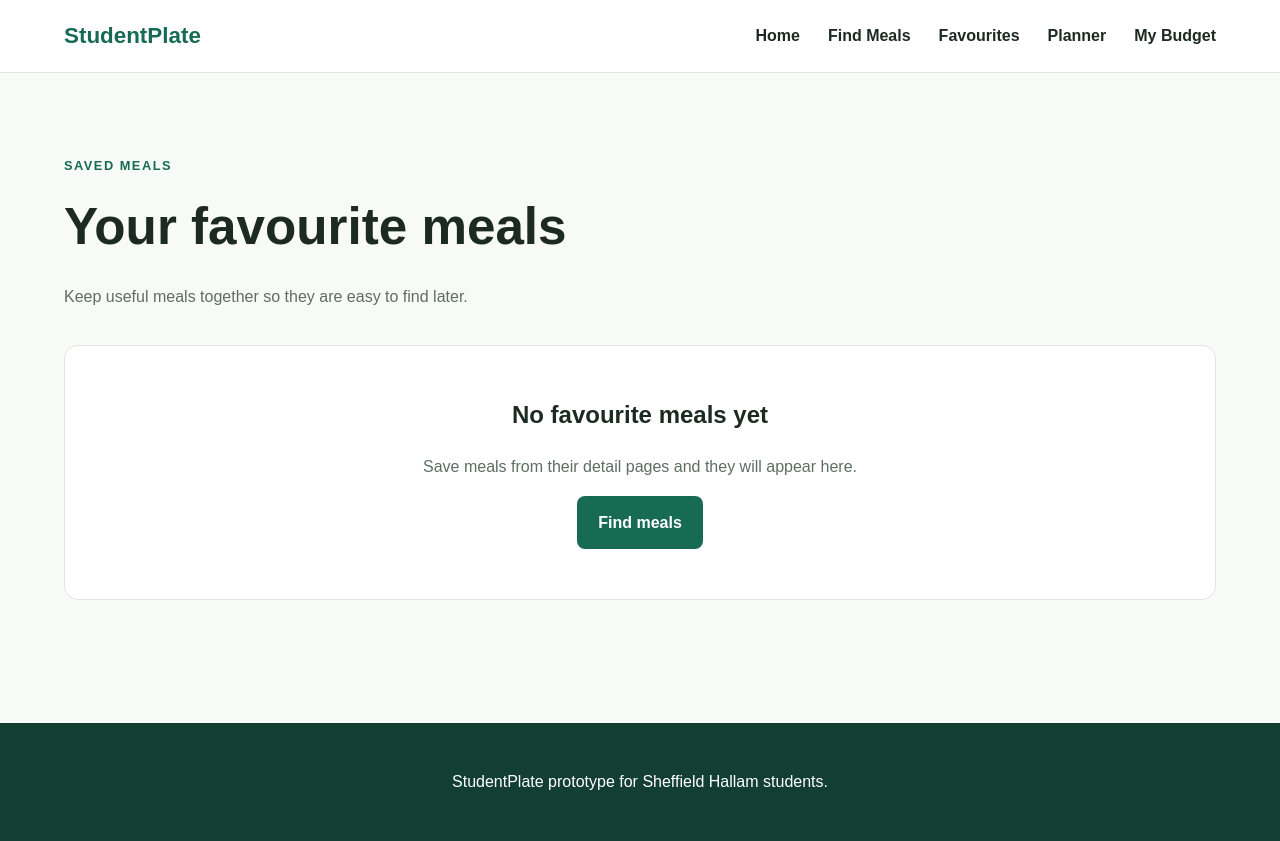
After one commit to C1028030/studentplate, a Django app: page /favourites/ in a window 1280 px wide. The commit adds this page. Run offline with Django 5.2, Linux system fonts and the light colour scheme.

Commit message:
added session-based favourite meals

```diff
--- a/meals/static/meals/css/style.css
+++ b/meals/static/meals/css/style.css
@@ -1031,3 +1031,81 @@ a {
         flex-direction: column;
     }
 }
+
+/* Favourite controls */
+
+.favourite-action {
+    margin: 25px 0;
+}
+
+.favourite-button {
+    padding: 11px 16px;
+
+    background-color: #ffffff;
+    border: 1px solid #176b52;
+    border-radius: 8px;
+
+    color: #176b52;
+    cursor: pointer;
+    font: inherit;
+    font-weight: bold;
+}
+
+.favourite-button:hover {
+    background-color: #eaf5ef;
+}
+
+.saved-favourite {
+    background-color: #176b52;
+    color: #ffffff;
+}
+
+.saved-favourite:hover {
+    background-color: #0e4f3c;
+}
+
+/* Favourites page */
+
+.favourites-page {
+    max-width: 1200px;
+    min-height: 650px;
+    margin: 0 auto;
+    padding: 70px 24px;
+}
+
+.favourites-heading {
+    margin-bottom: 35px;
+}
+
+.favourites-heading h1 {
+    margin: 8px 0 12px;
+    font-size: 3.2rem;
+}
+
+.favourites-heading > p:last-child {
+    color: #5e6d65;
+}
+
+.empty-favourites {
+    padding: 50px;
+
+    background-color: #ffffff;
+    border: 1px solid #dfe7e2;
+    border-radius: 14px;
+
+    text-align: center;
+}
+
+.empty-favourites h2 {
+    margin-top: 0;
+}
+
+.empty-favourites p {
+    color: #5e6d65;
+}
+
+@media (max_width: 750px) {
+    .favourites-heading h1 {
+        font-size: 2.5rem;
+    }
+}
--- a/meals/templates/meals/base.html
+++ b/meals/templates/meals/base.html
@@ -16,6 +16,7 @@
             <ul class="nav-links">
                 <li><a href="{% url 'home' %}">Home</a></li>
                 <li><a href="{% url 'meal_list' %}">Find Meals</a></li>
+                <li><a href="{% url 'favourites' %}">Favourites</a></li>
                 <li>
                     <a href="{% url 'planner' %}">
                         Planner
--- /dev/null
+++ b/meals/templates/meals/favourites.html
@@ -0,0 +1,76 @@
+{% extends "meals/base.html" %}
+
+
+{% block title %}
+    Favourites | StudentPlate
+{% endblock %}
+
+
+{% block content %}
+    <section class="favourites-page">
+        <div class="favourites-heading">
+            <p class="eyebrow">Saved meals</p>
+
+            <h1>Your favourite meals</h1>
+
+            <p>
+                Keep useful meals together so they are easy to find later.
+            </p>
+        </div>
+
+        {% if favourite_meals %}
+            <div class="meal-grid">
+                {% for meal in favourite_meals %}
+                    <article class="meal-card">
+                        <div class="meal-card-content">
+                            <p class="meal-category">
+                                {{ meal.category }}
+                            </p>
+
+                            <h2>
+                                <a href="{% url 'meal_detail' meal.id %}">
+                                    {{ meal.name }}
+                                </a>
+                            </h2>
+
+                            <p>{{ meal.description }}</p>
+
+                            <div class="meal-information">
+                                <strong>
+                                    £{{ meal.price|floatformat:2 }}
+                                </strong>
+
+                                <span>
+                                    {{ meal.prep_time }} minutes
+                                </span>
+                            </div>
+
+                            <a
+                                class="meal-link"
+                                href="{% url 'meal_detail' meal.id %}"
+                            >
+                                View meal details →
+                            </a>
+                        </div>
+                    </article>
+                {% endfor %}
+            </div>
+        {% else %}
+            <div class="empty-favourites">
+                <h2>No favourite meals yet</h2>
+
+                <p>
+                    Save meals from their detail pages and they will
+                    appear here.
+                </p>
+
+                <a
+                    class="button primary-button"
+                    href="{% url 'meal_list' %}"
+                >
+                    Find meals
+                </a>
+            </div>
+        {% endif %}
+    </section>
+{% endblock %}
--- a/meals/urls.py
+++ b/meals/urls.py
@@ -31,4 +31,10 @@ urlpatterns = [
         views.remove_from_planner,
         name="remove_from_planner",
     ),
+
+    path("favourites/", views.favourites, name="favourites"),
+
+    path("favourites/add/<int:meal_id>/", views.add_favourite, name="add_favourite"),
+
+    path("favourites/remove/<int:meal_id>/", views.remove_favourite, name="remove_favourite"),
 ]
--- a/meals/views.py
+++ b/meals/views.py
@@ -86,6 +86,7 @@ def meal_list(request):
     return render(request, "meals/meal_list.html", context)
 
 # Displays complete information for one meal
+# Displays the complete information for one meal
 def meal_detail(request, meal_id):
     meal = get_object_or_404(
         Meal,
@@ -93,9 +94,17 @@ def meal_detail(request, meal_id):
         is_available=True,
     )
 
+    favourite_ids = request.session.get(
+        "favourite_meals",
+        [],
+    )
+
     context = {
         "meal": meal,
         "days_of_week": DAYS_OF_WEEK,
+
+        # Controls which favourite button is displayed
+        "is_favourite": meal.id in favourite_ids,
     }
 
     return render(request, "meals/meal_detail.html", context)
@@ -305,3 +314,76 @@ def remove_from_planner(request, meal_id):
         request.session.modified = True
 
     return redirect("planner")
+
+# Displays user's saved favourite meals
+def favourites(request):
+    favourite_ids = request.session.get(
+        "favourite_meals",
+        [],
+    )
+
+    available_meals = Meal.objects.filter(
+        id__in=favourite_ids,
+        is_available=True,
+    )
+
+    meals_by_id = {
+        meal.id: meal
+        for meal in available_meals
+    }
+
+    # Preserve the order in which meals were saved
+    favourite_meals = [
+        meals_by_id[meal_id]
+        for meal_id in favourite_ids
+        if meal_id in meals_by_id
+    ]
+
+    context = {
+        "favourite_meals": favourite_meals,
+    }
+
+    return render(request, "meals/favourites.html", context)
+
+
+# Adds one meal to the favourites session
+def add_favourite(request, meal_id):
+    meal = get_object_or_404(
+        Meal,
+        id=meal_id,
+        is_available=True,
+    )
+
+    if request.method == "POST":
+        favourite_ids = request.session.get(
+            "favourite_meals",
+            [],
+        )
+
+        if meal.id not in favourite_ids:
+            favourite_ids.append(meal.id)
+
+            request.session["favourite_meals"] = favourite_ids
+            request.session.modified = True
+
+    return redirect("meal_detail", meal_id=meal.id)
+
+
+# Removes one meal from the favourites session
+def remove_favourite(request, meal_id):
+    if request.method == "POST":
+        favourite_ids = request.session.get(
+            "favourite_meals",
+            [],
+        )
+
+        favourite_ids = [
+            saved_id
+            for saved_id in favourite_ids
+            if saved_id != meal_id
+        ]
+
+        request.session["favourite_meals"] = favourite_ids
+        request.session.modified = True
+
+    return redirect("meal_detail", meal_id=meal_id)
```
Also changed, not shown: meals/templates/meals/meal_detail.html (+21 -0 lines).
